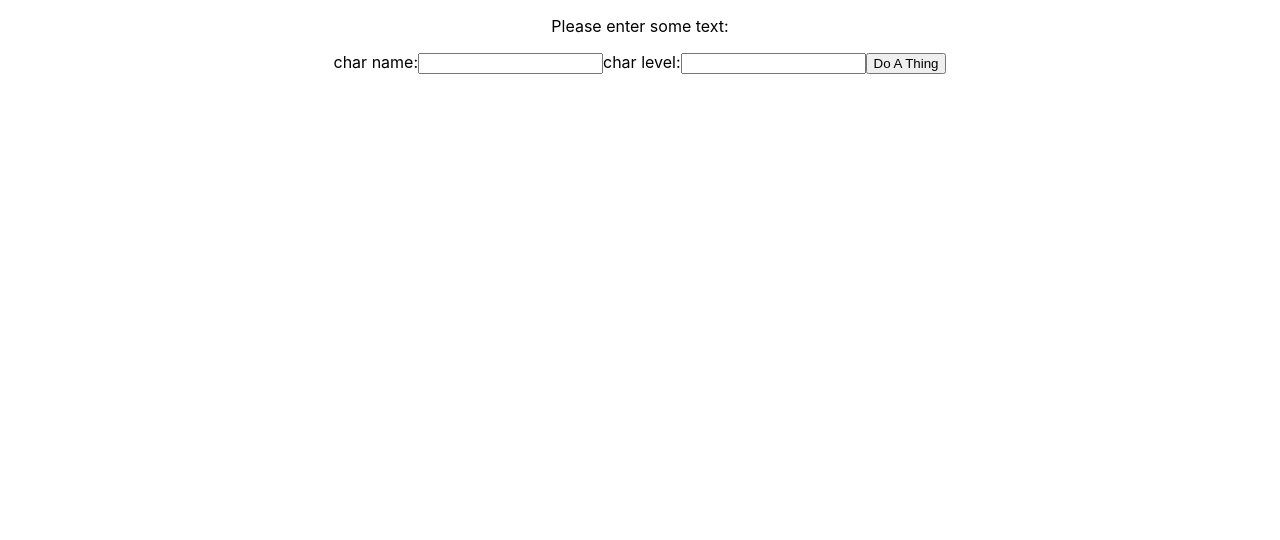
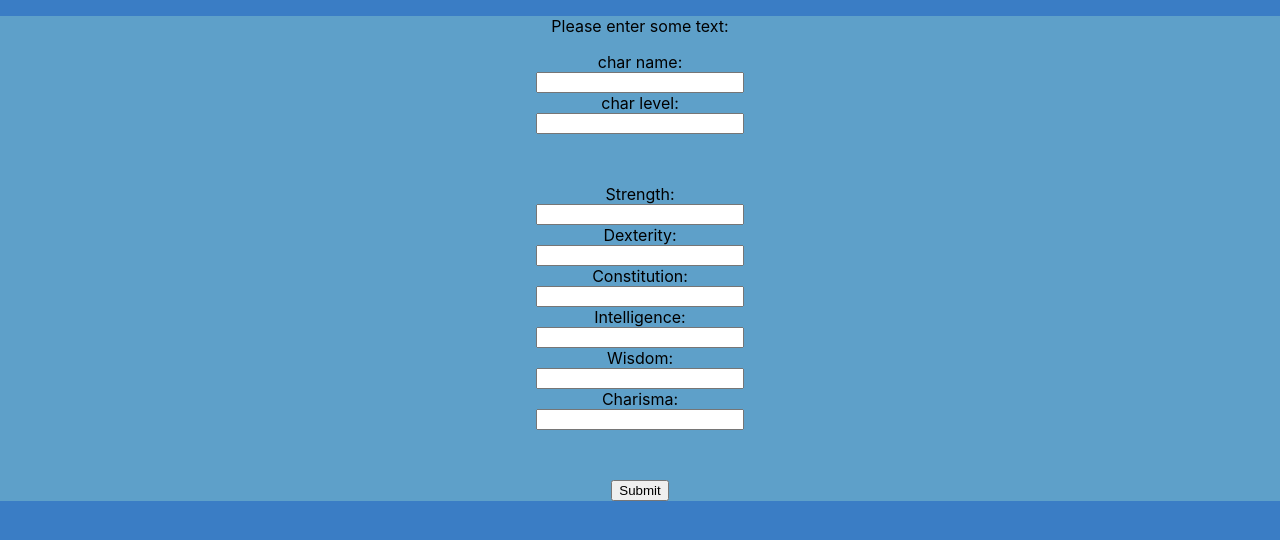
Before and after one commit to kristian-welsh/character-creation-frontend, a React (Create React App) app: page / in a window 1280 px wide. Shown: the top 540 px of the page. Built offline with nearby package versions, Linux system fonts and the light colour scheme.

Commit message:
textboxes, stats inputs, style classes, folder structure

```diff
--- a/src/App.css
+++ b/src/App.css
@@ -1,5 +1,6 @@
 .App {
   text-align: center;
+  background-color: #7cbcce8f;
 }
 
 .App-logo {
--- a/src/App.js
+++ b/src/App.js
@@ -1,6 +1,6 @@
 import logo from './logo.svg';
 import './App.css';
-import CharacterForm from './CharacterForm';
+import CharacterForm from './components/character-form';
 
 function App() {
 
--- a/src/CharacterForm.js
+++ b/src/components/character-form/index.js
@@ -1,6 +1,7 @@
 import {Component} from 'react'
-import Textbox from './components/textbox.js'
-import CharacterFormService from './services/char-form-services.js'
+import Textbox from '../textbox/textbox.js'
+import CharacterFormService from '../../services/char-form-services.js'
+import './styles.css';
 
 export default class CharacterForm extends Component {
 
@@ -29,10 +30,19 @@ export default class CharacterForm extends Component {
         this.setState({ characterLevel: value })
     }
 
+    updateCharacterStrength(value) {
+        this.setState({ characterStrength: value})
+    }
+
     validateLevel(value) {
         let levelNum = Number(value)
         console.log(Number.isInteger(levelNum))
         return Number.isInteger(levelNum)
+    }
+    validateStrength(value) {
+        let strnum = Number(value)
+        console.log(Number.isInteger(strnum))
+        return Number.isInteger(strnum)
     }
 
     validateName() {}
@@ -54,7 +64,30 @@ export default class CharacterForm extends Component {
                         validateValue={this.validateLevel}
                         currentValue={this.state.characterLevel}
                     />
-                    <input type="submit" value="Do A Thing"></input>
+                    <div className="divide"/>
+                    <label>Strength:</label>
+                    <Textbox
+                        updateValue={this.updateCharacterStrength}
+                        validateValue={this.validateStrength}
+                        currentValue={this.state.characterStrength}
+                    />
+                    <label>Dexterity:</label>
+                    <Textbox
+                    />
+                    <label>Constitution:</label>
+                    <Textbox
+                    />
+                    <label>Intelligence:</label>
+                    <Textbox
+                    />
+                    <label>Wisdom:</label>
+                    <Textbox
+                    />
+                    <label>Charisma:</label>
+                    <Textbox
+                    />
+                    <div className="divide"/>
+                    <input type="submit" value="Submit"></input>
                 </form>
             </div>
         )
--- /dev/null
+++ b/src/components/character-form/styles.css
@@ -0,0 +1,9 @@
+.form {
+    display:flex;
+    flex-direction: column;
+    align-items:center;
+}
+
+.divide {
+    height: 50px
+}
--- /dev/null
+++ b/src/components/textbox/styles.css
@@ -0,0 +1,3 @@
+#textBox{
+    width: 200px;
+}
--- a/src/components/textbox.js
+++ b/src/components/textbox/textbox.js
@@ -1,4 +1,5 @@
 import {Component} from 'react'
+import './styles.css';
 
 export default class Textbox extends Component {
 
@@ -15,7 +16,7 @@ export default class Textbox extends Component {
 
     render() {
         return (
-            <input id="charName" type="text" name="thename" onChange={this.handleChange} value={this.props.currentValue}></input>
+            <input id="textBox" type="text" name="thename" onChange={this.handleChange} value={this.props.currentValue}></input>
         );
     }
 }
--- a/src/index.css
+++ b/src/index.css
@@ -5,6 +5,7 @@ body {
     sans-serif;
   -webkit-font-smoothing: antialiased;
   -moz-osx-font-smoothing: grayscale;
+  background-color: #3a7dc5
 }
 
 code {
```
